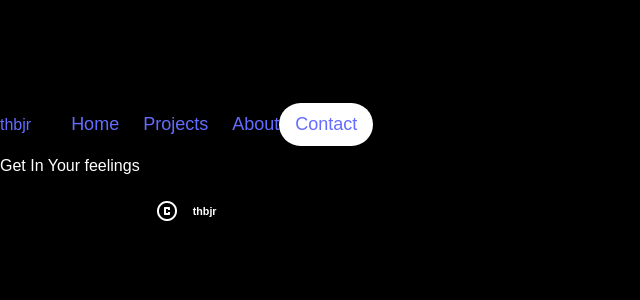
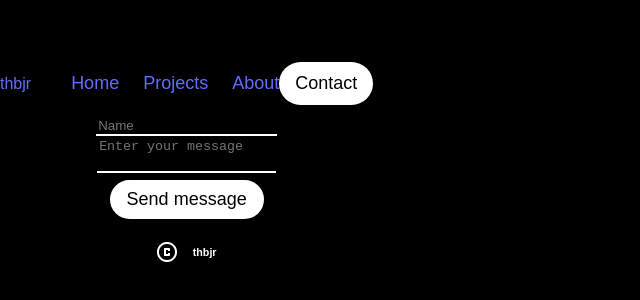
Before and after one commit to Thato-Hopolang/thbjr, a React (Vite) app in the folder thbjr/: page /Contact in a window 1280 px wide. Shown: the part 230-530 px from the top of the page, without its empty margins (0-640 px from the left). Built offline with nearby package versions, Linux system fonts and the light colour scheme.

Commit message:
Adds new file/s: - ContactForm.css
Modifies style/s:
- App

Modifies component/s:
- App
- ContactForm

Modifies page/s:
- Contact

```diff
--- a/thbjr/src/App.css
+++ b/thbjr/src/App.css
@@ -18,6 +18,8 @@ a {
   font-size: 1.125rem;
   border-radius: 2rem;
   padding: 0.5rem 1rem;
+  color: #000;
+  max-width: fit-content;
 }
 
 .btn-border {
--- a/thbjr/src/App.jsx
+++ b/thbjr/src/App.jsx
@@ -12,7 +12,7 @@ import Footer from './Components/Footer/Footer'
 function App() {
 
   return (
-    <>
+    <div className="page">
       <Navigation/>
       <div className="container">
       <Routes>
@@ -24,7 +24,7 @@ function App() {
       </Routes>
       </div>
       <Footer/>
-    </>
+    </div>
   )
 }
 
--- /dev/null
+++ b/thbjr/src/Components/ContactForm/ContactForm.css
@@ -0,0 +1,23 @@
+.contact-form {
+  display: flex;
+  flex-direction: column;
+  max-width: 31.313rem;
+  align-items: center;
+}
+
+
+input {
+  background: #000;
+  border: none;
+  border-bottom: 2px solid #fff;
+  color: #fff;
+  max-width: 100%;
+}
+
+textarea {
+  resize: none;
+  background: #000;
+  border: none;
+  border-bottom: 2px solid #fff;
+  color: #fff;
+}
--- a/thbjr/src/Components/ContactForm/ContactForm.jsx
+++ b/thbjr/src/Components/ContactForm/ContactForm.jsx
@@ -1,17 +1,15 @@
+import "./ContactForm.css"
 
 const ContactForm = () => {
   return (
-    <div>
-      <div className="">
-        <label htmlFor="name">Name</label>
-        <inpu id="name" placeholder="Enter your name"/>
+    <div className="contact-form">
+      <div className="name-input">
+        <input id="name" placeholder="Name"/>
       </div>
-      <div className="">
-        <label htmlFor="message">Message</label>
-        <textarea name="" id="message" cols="30" rows="10" placeholder="Enter your message"></textarea>
+      <div className="message-input">
+        <textarea name="message" id="message" placeholder="Enter your message"></textarea>
       </div>
-
-      <button>Send message</button>
+      <button className="btn">Send message</button>
     </div>
   )
 }
--- a/thbjr/src/Pages/Contact.jsx
+++ b/thbjr/src/Pages/Contact.jsx
@@ -1,9 +1,10 @@
+import ContactForm from "../Components/ContactForm/ContactForm"
 
 
 const Contact = () => {
   return (
     <div>
-			Get In Your feelings
+      <ContactForm/>
     </div>
   )
 }
```
